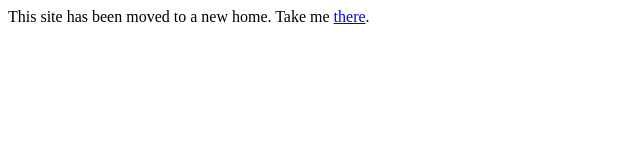
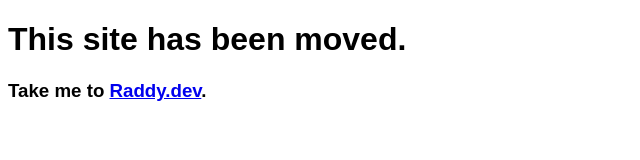
Before and after one commit to RaddyTheBrand/Raddy.co.uk, a plain HTML site: page index.html in a window 1280 px wide. Shown: the whole page, without its empty margins (0-640 px from the left). Drawn offline with Linux system fonts and the light colour scheme.

Commit message:
Update index.html

```diff
--- a/index.html
+++ b/index.html
@@ -4,12 +4,12 @@
     <meta charset="UTF-8">
     <meta http-equiv="X-UA-Compatible" content="IE=edge">
     <meta name="viewport" content="width=device-width, initial-scale=1.0">
+    <meta name="robots" content="noindex,nofollow">
     <title>Raddy</title>
+    <style>body { font-family: Arial, sans-serif; }</style>
 </head>
 <body>
-
-    This site has been moved to a new home.
-    Take me <a href="https://raddy.dev">there</a>.
-
+    <h1>This site has been moved.</h1>
+    <h3>Take me to <a href="https://raddy.dev">Raddy.dev</a>.</h3>
 </body>
 </html>
```
